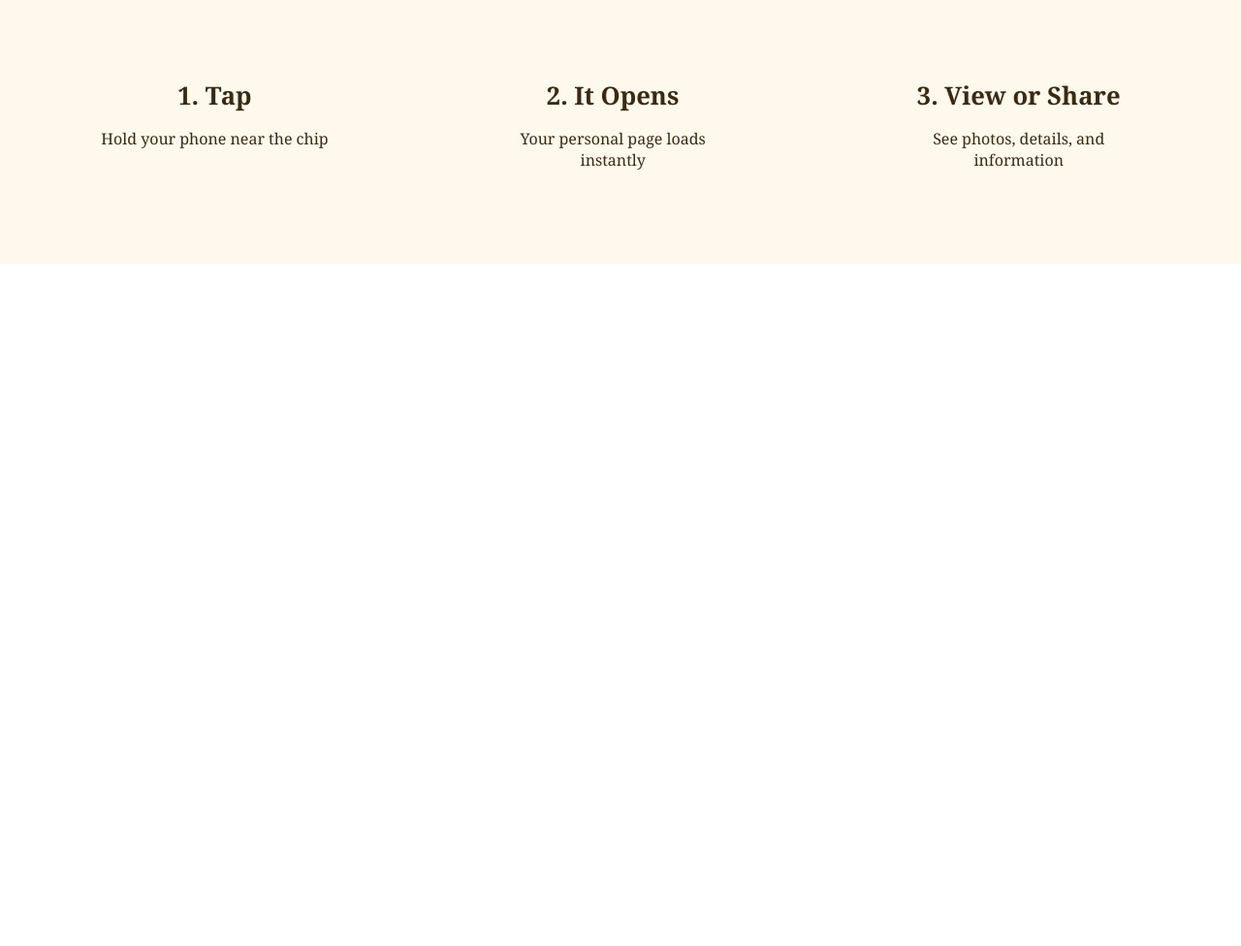
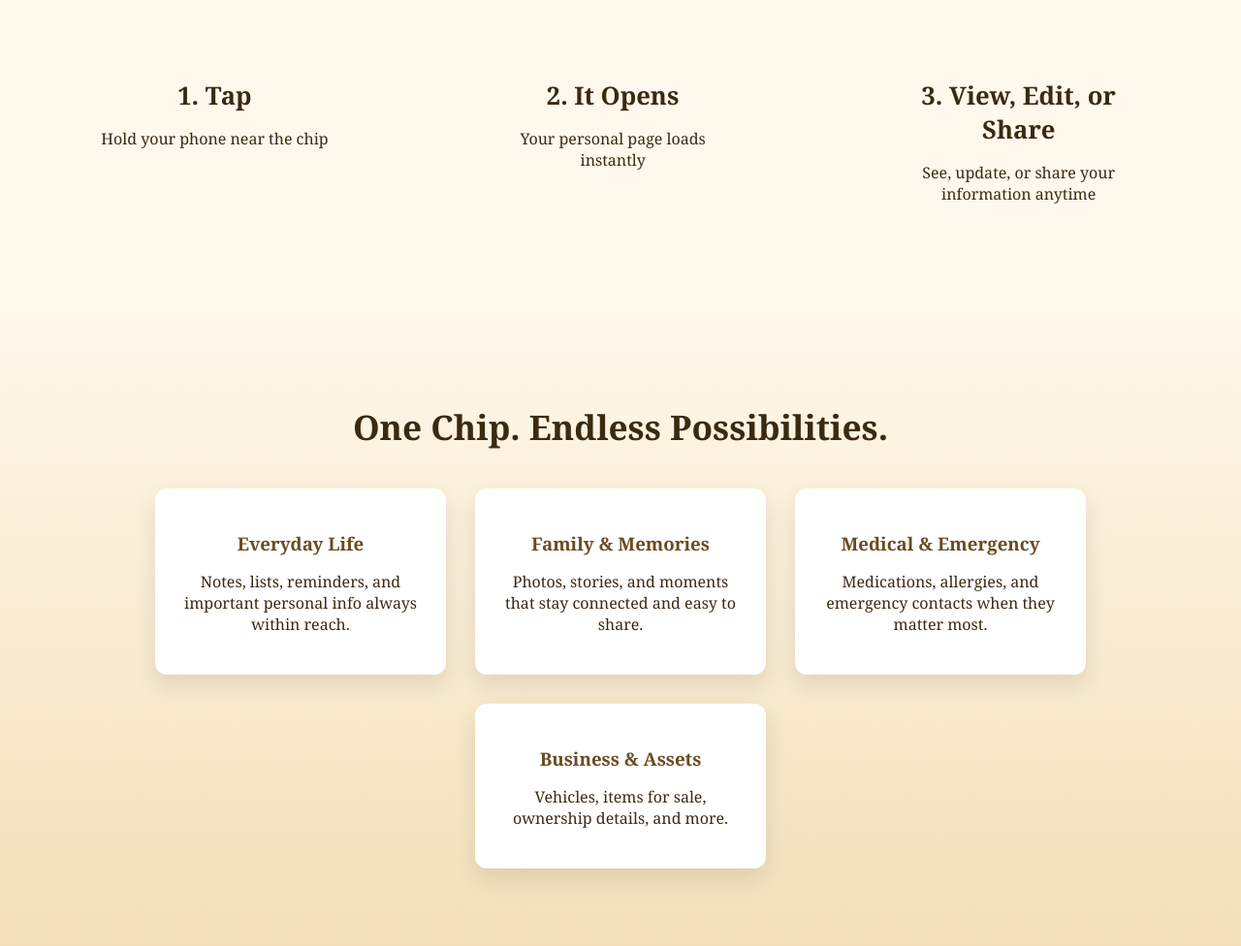
Before and after one commit to Jackieblue1952/mystorychip-site, a plain HTML site: page uses.html in a window 1280 px wide. Shown: the part 740-1716 px from the top of the page at 97% size. Before the commit the page ends 1012 px from the top, so only its background shows below. Drawn offline with Linux system fonts and the light colour scheme.

Commit message:
Update uses.html

```diff
--- a/uses.html
+++ b/uses.html
@@ -14,7 +14,7 @@ body {
   color: #3a2a12;
 }
 
-/* HERO SECTION */
+/* HERO */
 .how-hero {
   position: relative;
   height: 90vh;
@@ -31,7 +31,7 @@ body {
   object-fit: cover;
 }
 
-/* LIGHT GOLD OVERLAY */
+/* LIGHT OVERLAY */
 .overlay {
   position: absolute;
   width: 100%;
@@ -39,7 +39,7 @@ body {
   background: rgba(255, 245, 220, 0.65);
 }
 
-/* TEXT */
+/* HERO TEXT */
 .hero-content {
   position: relative;
   text-align: center;
@@ -76,6 +76,44 @@ body {
   margin-bottom: 10px;
 }
 
+/* POSSIBILITIES */
+.possibilities {
+  padding: 80px 20px;
+  text-align: center;
+  background: linear-gradient(180deg, #fff8ec, #f3e0b8);
+}
+
+.poss-title {
+  font-size: 2.2rem;
+  margin-bottom: 40px;
+}
+
+.poss-grid {
+  display: flex;
+  flex-wrap: wrap;
+  justify-content: center;
+  gap: 30px;
+}
+
+.poss-card {
+  background: white;
+  padding: 25px;
+  width: 250px;
+  border-radius: 12px;
+  box-shadow: 0 10px 25px rgba(0,0,0,0.1);
+  transition: transform 0.3s ease, box-shadow 0.3s ease;
+}
+
+.poss-card:hover {
+  transform: translateY(-10px);
+  box-shadow: 0 15px 35px rgba(0,0,0,0.2);
+}
+
+.poss-card h3 {
+  margin-bottom: 10px;
+  color: #6b4b1f;
+}
+
 </style>
 </head>
 
@@ -84,7 +122,7 @@ body {
 <!-- HERO -->
 <section class="how-hero">
 
-  <img src="tap-demo.png" class="hero-img" alt="Tap the chip and view content">
+  <img src="YOUR-IMAGE-NAME.png" class="hero-img">
 
   <div class="overlay"></div>
 
@@ -109,8 +147,39 @@ body {
   </div>
 
   <div class="step">
-    <h2>3. View or Share</h2>
-    <p>See photos, details, and information</p>
+    <h2>3. View, Edit, or Share</h2>
+    <p>See, update, or share your information anytime</p>
+  </div>
+
+</section>
+
+<!-- POSSIBILITIES -->
+<section class="possibilities">
+
+  <h2 class="poss-title">One Chip. Endless Possibilities.</h2>
+
+  <div class="poss-grid">
+
+    <div class="poss-card">
+      <h3>Everyday Life</h3>
+      <p>Notes, lists, reminders, and important personal info always within reach.</p>
+    </div>
+
+    <div class="poss-card">
+      <h3>Family & Memories</h3>
+      <p>Photos, stories, and moments that stay connected and easy to share.</p>
+    </div>
+
+    <div class="poss-card">
+      <h3>Medical & Emergency</h3>
+      <p>Medications, allergies, and emergency contacts when they matter most.</p>
+    </div>
+
+    <div class="poss-card">
+      <h3>Business & Assets</h3>
+      <p>Vehicles, items for sale, ownership details, and more.</p>
+    </div>
+
   </div>
 
 </section>
```
